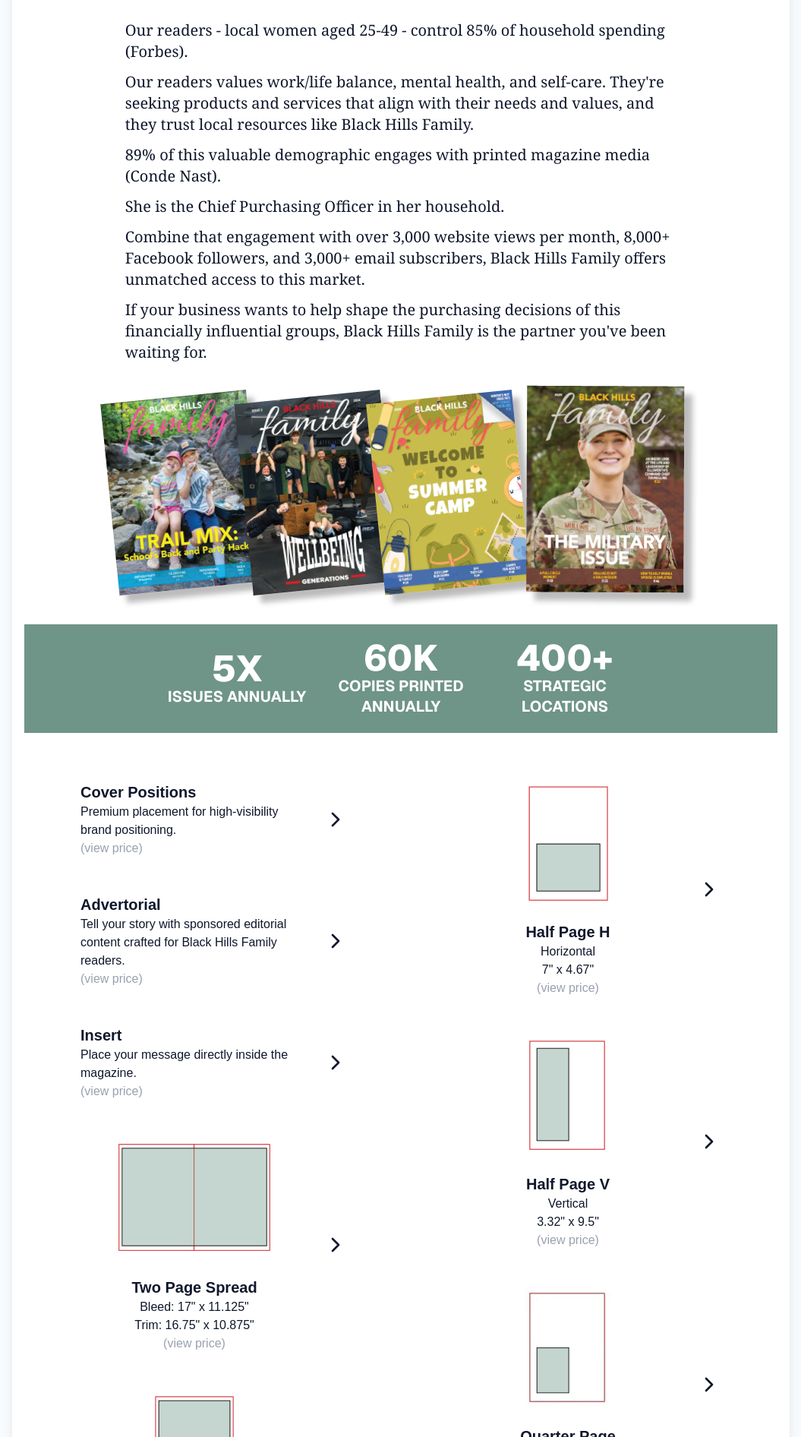
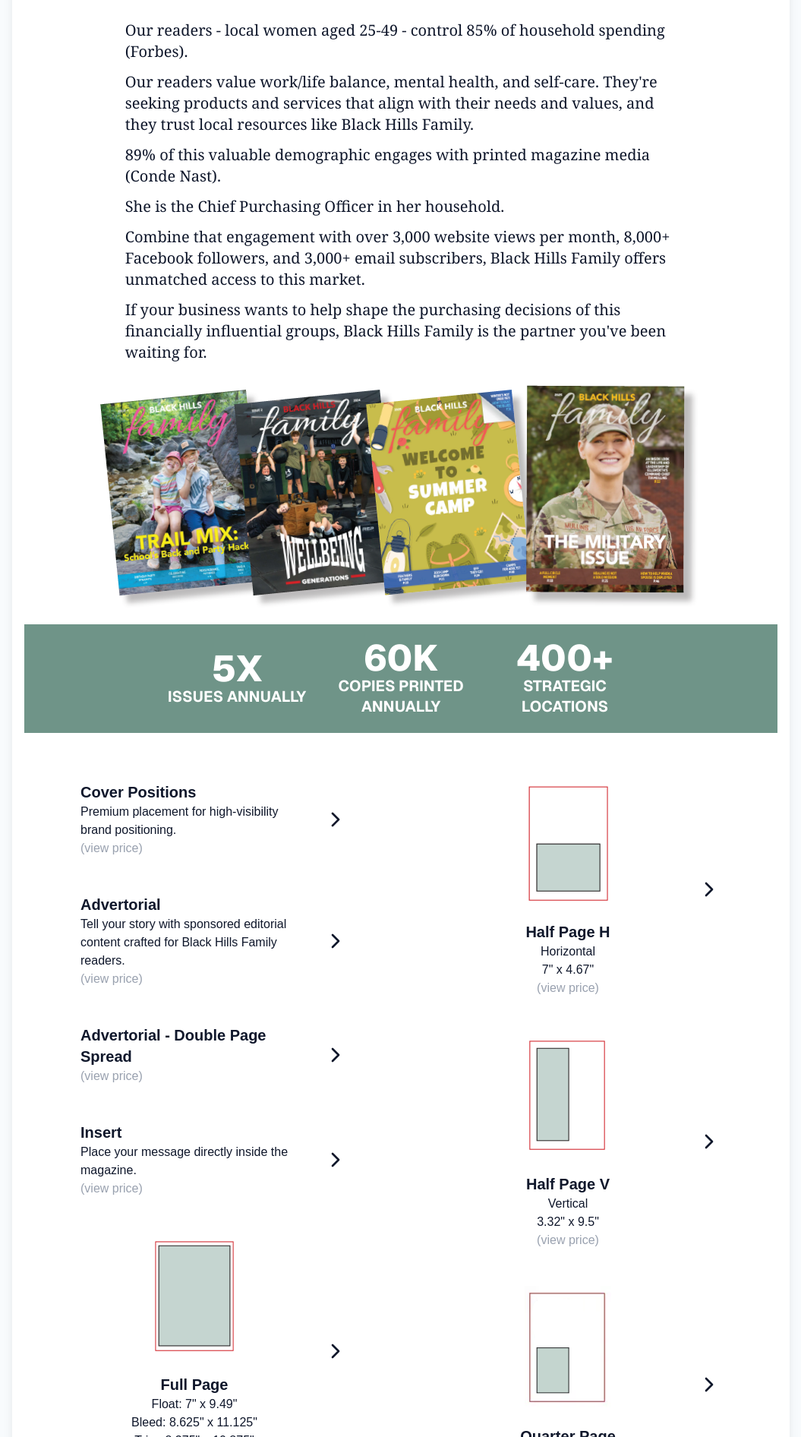
Before and after one commit to evergreendev/media-kits, a Next.js app: page /black-hills-family/media-kit in a window 1280 px wide. Shown: the part 188-2080 px from the top of the page at 76% size, without its empty margins (112-1167 px from the left). Built offline with nearby package versions, Linux system fonts and the light colour scheme.

Commit message:
Update black hills family

```diff
--- a/app/black-hills-family/media-kit/page.tsx
+++ b/app/black-hills-family/media-kit/page.tsx
@@ -21,7 +21,7 @@
                                     priority={true}/>
             <div className="text-slate-900 max-w-prose mx-auto font-serif text-xl mb-4 space-y-3">
                 <p>Our readers - local women aged 25-49 - control 85% of household spending (Forbes).</p>
-                <p>Our readers values work/life balance, mental health, and self-care. They&apos;re seeking products and
+                <p>Our readers value work/life balance, mental health, and self-care. They&apos;re seeking products and
                     services that align with their needs and values, and they trust local resources like Black Hills
                     Family.</p>
                 <p>89% of this valuable demographic engages with printed magazine media (Conde Nast).</p>
@@ -49,11 +49,13 @@
                                 <p>Premium placement for high-visibility brand positioning.</p>
                             </>
                         }
-                        title="Cover Positions" price={<ul className="list-disc list-inside space-y-2">
-                        <li>Inside Front Cover: $1,610</li>
-                        <li>Inside Back Cover: $1,610</li>
-                        <li>Back Cover: $1,610</li>
-                    </ul>} tag="Cover"/>
+                        title="Cover Positions" price={<div><p className="text-center mb-2">Subject to Availability</p>
+                        <ul className="list-disc list-inside space-y-2">
+                            <li>Inside Front Cover: $1,610</li>
+                            <li>Inside Back Cover: $1,610</li>
+                            <li>Back Cover: $1,610</li>
+                        </ul>
+                    </div>} tag="Cover"/>
 
                     <ExpandableSection
                         leftAlign
@@ -64,7 +66,15 @@
                             </>
                         }
                         title="Advertorial" price="$1,500" tag="Advertorial"/>
-
+                    <ExpandableSection leftAlign title="Advertorial - Double Page Spread"
+                                       price="$1,900"
+                                       description={
+                                           <>
+                                               {/*<p>Bleed: 17&quot; x 11.125&quot;</p>
+                                               <p>Trim: 16.75&quot; x 10.875&quot;</p>*/}
+                                           </>
+                                       }
+                                       tag="2 Page Advertorial"/>
                     <ExpandableSection
                         leftAlign
                         description={
@@ -73,22 +83,7 @@
                             </>
                         }
                         title="Insert" price="Call for Details" tag="Insert"/>
-                    <ExpandableSection icon={doubleSpread} title="Two Page Spread"
-                                       price={
-                                           <>
-                                               <p>$1,900 2 Page Advertorial</p>
-                                               <p className="text-base font-normal">Bleed: 17&quot; x 11.125&quot;</p>
-                                               <p className="text-base font-normal">Trim: 16.75&quot; x 10.875&quot;</p>
-                                           </>
 
-                                       }
-                                       description={
-                                           <>
-                                               <p>Bleed: 17&quot; x 11.125&quot;</p>
-                                               <p>Trim: 16.75&quot; x 10.875&quot;</p>
-                                           </>
-                                       }
-                                       tag="2 Page Advertorial"/>
 
                     <ExpandableSection icon={fullPage} title="Full Page"
                                        price={
@@ -147,7 +142,8 @@
 
                         <h3 className="text-[#6f9488] text-xl">Education & Back To School</h3>
                         <p className="mb-4"><span className="font-bold">Distributing in August</span><br/>
-                            As families gear up for a new school year, show them you&apos;re ready to support every step.
+                            As families gear up for a new school year, show them you&apos;re ready to support every
+                            step.
                         </p>
                     </div>
 
@@ -158,7 +154,8 @@
 
                         <h3 className="text-[#6f9488] text-xl">Wellness</h3>
                         <p className="mb-4"><span className="font-bold">Distributing in January 2027</span><br/>
-                            Readers are focused on fitness, mental health, and self-care. Position your business as part of
+                            Readers are focused on fitness, mental health, and self-care. Position your business as part
+                            of
                             their wellness journey.</p>
 
                         <h3 className="text-[#6f9488] text-xl">Additional Reach</h3>
@@ -186,7 +183,7 @@
                 <Highlight text1="30K" text2="Readers Per Issue"/>
             </div>
             <div className="text-2xl">
-                <p className="font-bold">For Rates<br/>
+                <p className="font-bold">For<br/>
                     Dates & Deadlines:</p>
                 <div className="text-xl">
                     <p>Rick</p>
```
